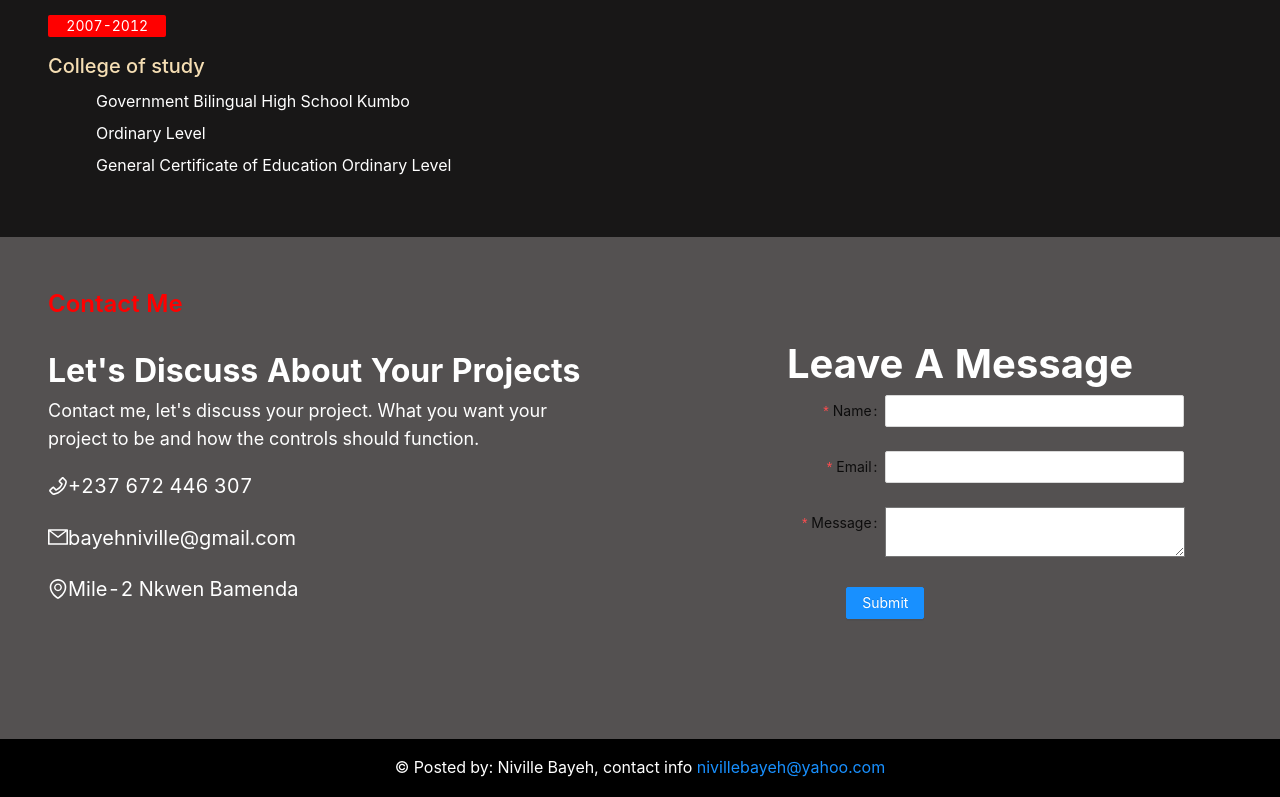
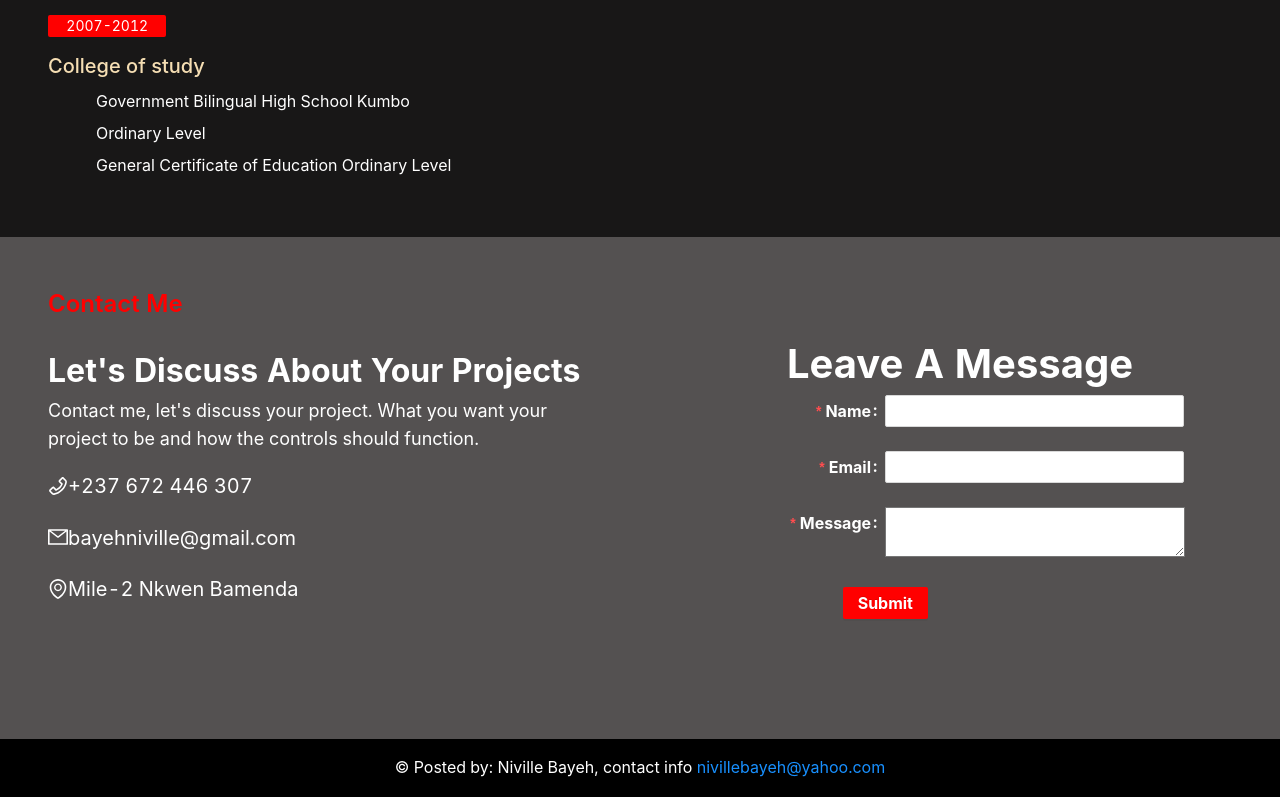
Before and after one commit to Niville-Bayeh/Portfolio, a React (Create React App) app: page / in a window 1280 px wide. Shown: the part 2369-3166 px from the top of the page. Built offline with nearby package versions, Linux system fonts and the light colour scheme.

Commit message:
updated the form styling

```diff
--- a/src/component/contact-form/contact-form.css
+++ b/src/component/contact-form/contact-form.css
@@ -1,4 +1,18 @@
-.form1{
-    display: block !important;
+.ant-form-item-label > label {
     color: white !important;
+    font-size: medium;
+    font-weight: bold;
 }
+.ant-btn{
+    background-color: red;
+    border: none;
+}
+.ant-btn > span{
+    font-size: medium;
+    font-weight: bold;
+}
+
+.ant-btn:hover{
+    background-color: wheat;
+    color: white;
+}
--- a/src/component/contact-form/contact-form.js
+++ b/src/component/contact-form/contact-form.js
@@ -17,7 +17,7 @@ const ContactForm = () => {
     name="basic"
     labelCol={{ span: 8 }}
     wrapperCol={{ span: 16 }}
-    style={{ maxWidth: 600 }}
+    style={{ maxWidth: 600, color: "white" }}
     initialValues={{ remember: true }}
     onFinish={onFinish}
     onFinishFailed={onFinishFailed}
```
